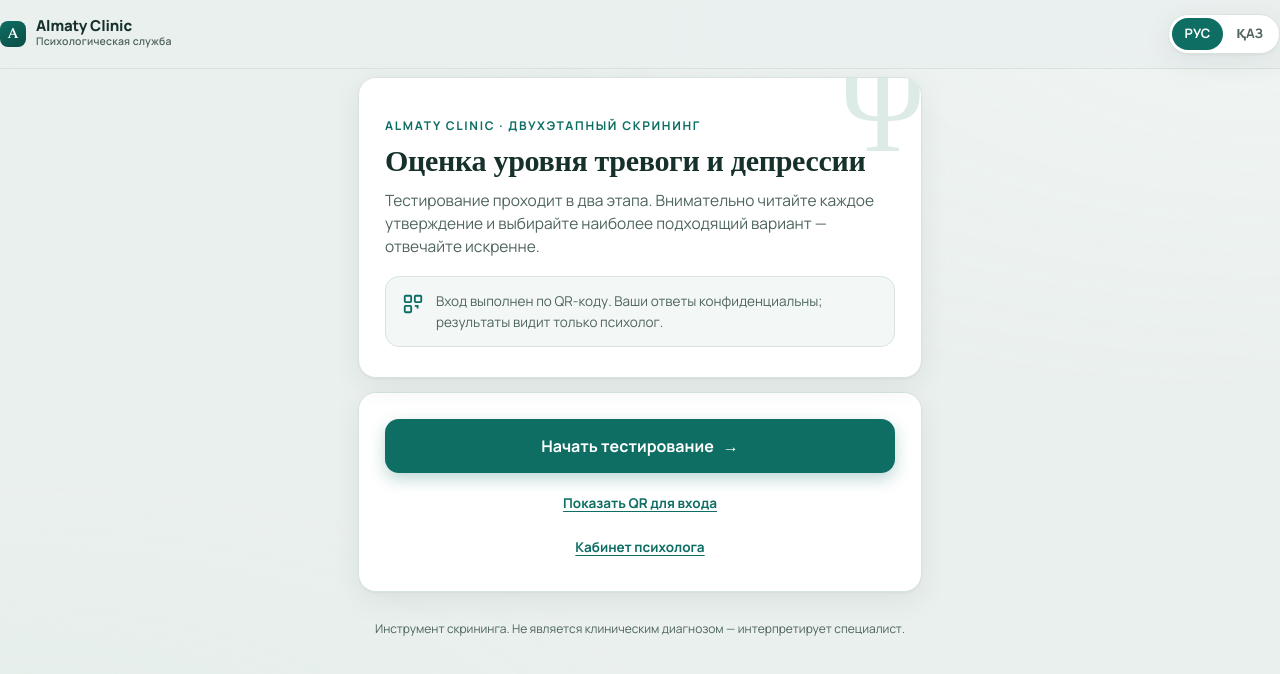
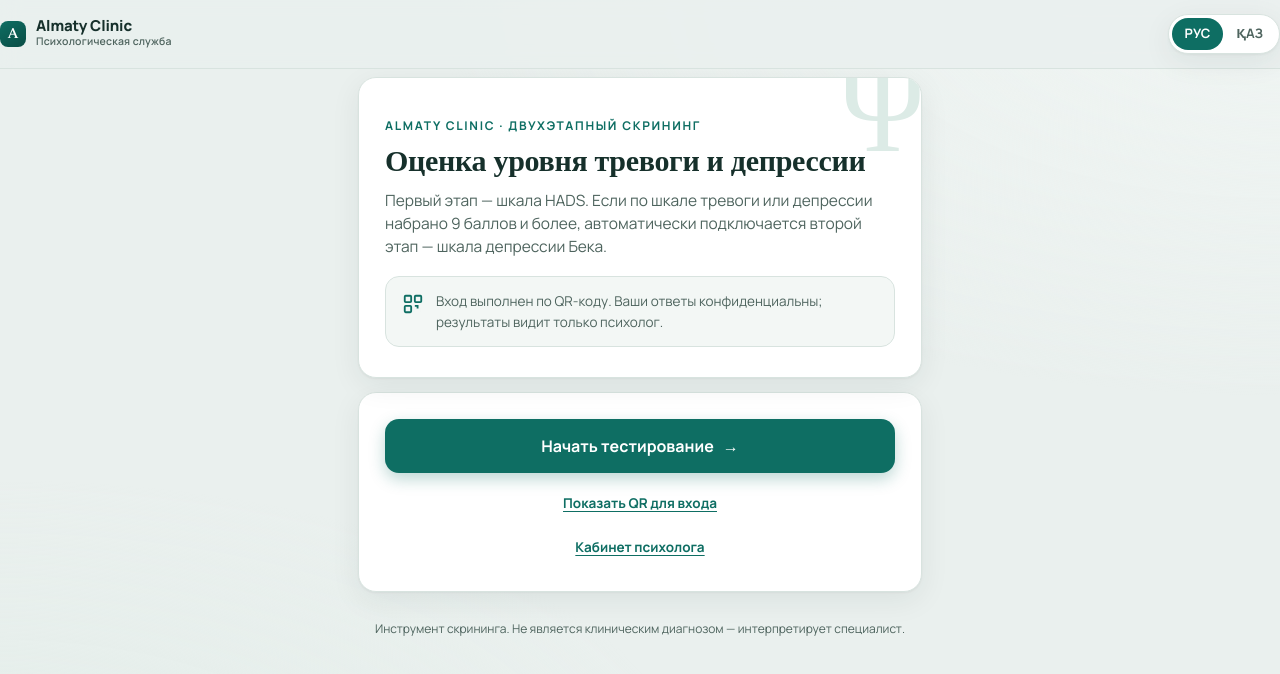
Before and after one commit to Beka-end/AKPhycology, a website: page public/index.html in a window 1280 px wide. Drawn offline with nearby package versions, Linux system fonts and the light colour scheme.

Commit message:
Update index.html

```diff
--- a/public/index.html
+++ b/public/index.html
@@ -496,7 +496,6 @@
  back:{ru:"Назад",kz:"Артқа"}, next:{ru:"Далее",kz:"Келесі"},
  wl_eyebrow:{ru:"Almaty Clinic · двухэтапный скрининг",kz:"Almaty Clinic · екі кезеңдік скрининг"},
  wl_title:{ru:"Оценка уровня тревоги и депрессии",kz:"Мазасыздық пен депрессия деңгейін бағалау"},
- wl_lead:{ru:"Тестирование проходит в два этапа. Внимательно читайте каждое утверждение и выбирайте наиболее подходящий вариант — отвечайте искренне.",kz:"Тестілеу екі кезеңде өтеді. Әр тұжырымды мұқият оқып, өзіңізге ең сәйкес нұсқаны таңдаңыз — шын жауап беріңіз."},
  wl_qr:{ru:"Вход выполнен по QR-коду. Ваши ответы конфиденциальны; результаты видит только психолог.",kz:"Кіру QR-код арқылы жүзеге асты. Жауаптарыңыз құпия; нәтижелерді тек психолог көреді."},
  wl_start:{ru:"Начать тестирование",kz:"Тестілеуді бастау"},
  wl_doctor:{ru:"Кабинет психолога",kz:"Психолог кабинеті"},
```
